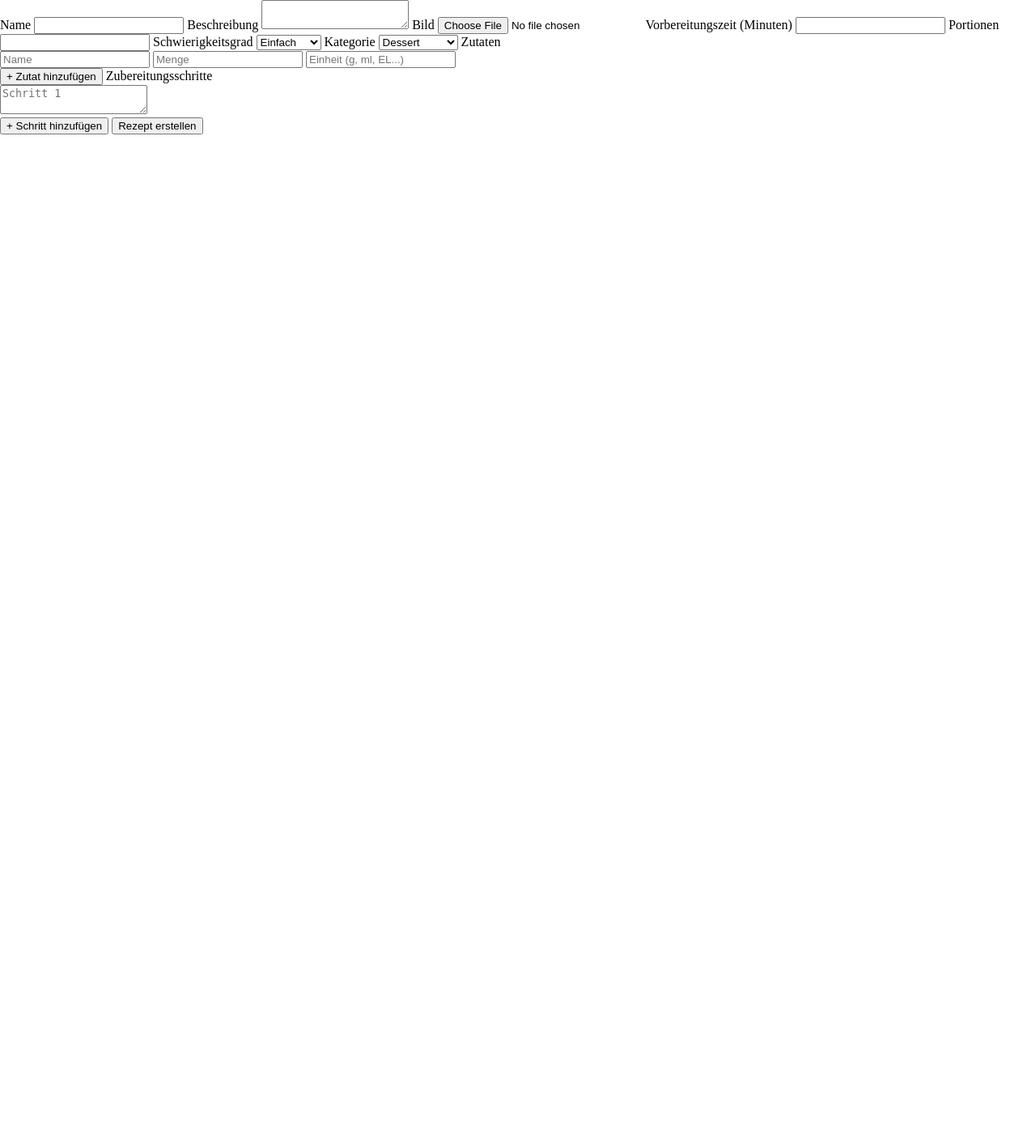
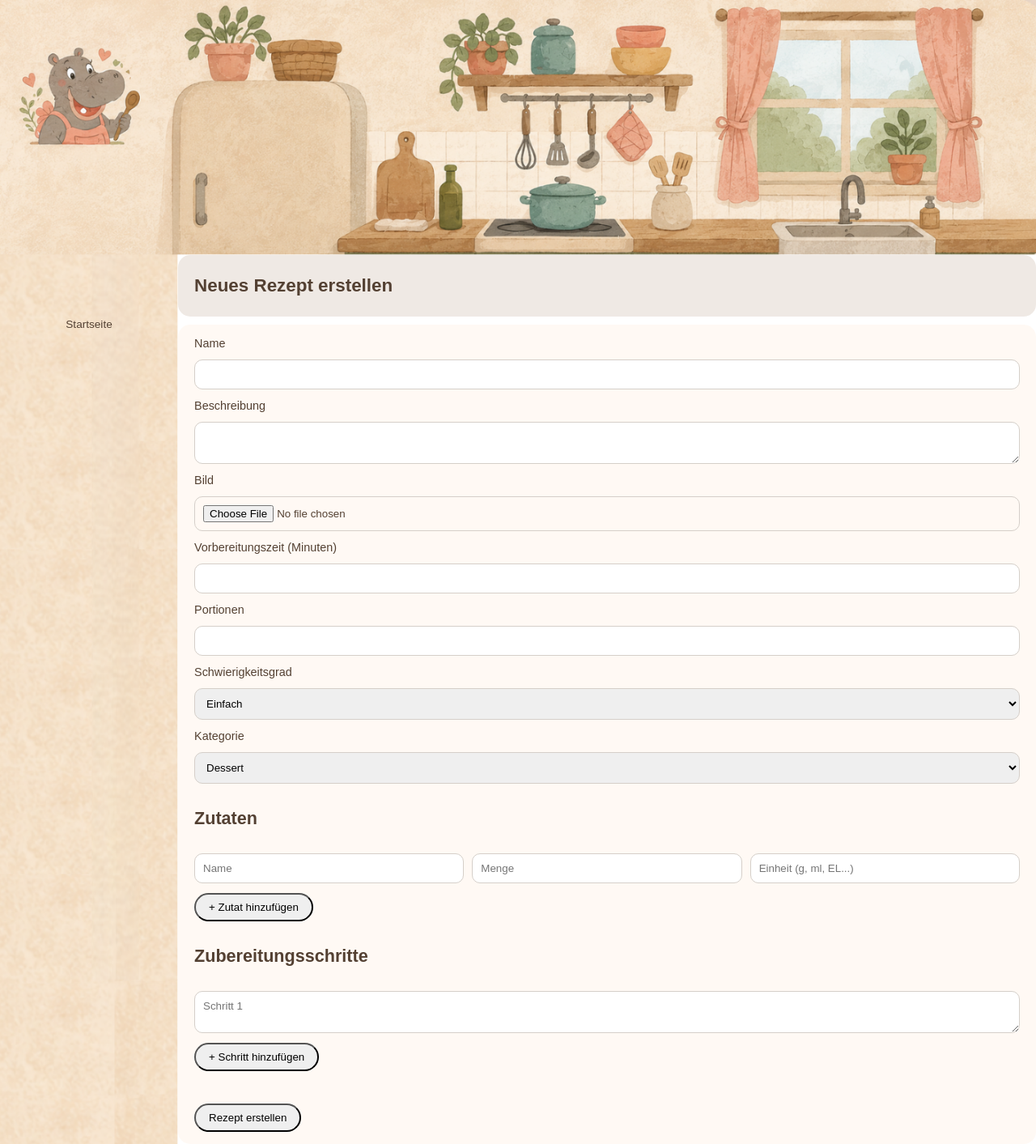
Before and after one commit to stokicteodora/rezeptwebseite, a Flask app: page /recipe/create in a window 1280 px wide. Shown: the whole page at 81% size. Before the commit the page ends 166 px from the top, so only its background shows below. Run offline with Flask 3, Linux system fonts and the light colour scheme; some web fonts are replaced.

Commit message:
Erstellseite

```diff
--- a/static/css/style.css
+++ b/static/css/style.css
@@ -230,3 +230,35 @@ html, body {
   padding-left: 18px;
   line-height: 1.7;
 }
+.detail-description-box form {
+    display: flex;
+    flex-direction: column;
+    gap: 12px;
+}
+
+.detail-description-box input,
+.detail-description-box textarea,
+.detail-description-box select {
+    width: 100%;
+    padding: 10px;
+    border-radius: 10px;
+    border: 1px solid #d5cfc9;
+    box-sizing: border-box;
+    font-family: inherit;
+}
+
+.detail-description-box button {
+    width: fit-content;
+    padding: 8px 16px;
+    border-radius: 20px;
+}
+
+.ingredient-row,
+.step-row {
+    display: flex;
+    gap: 10px;
+}
+
+.ingredient-row input {
+    flex: 1;
+}
--- a/templates/create.html
+++ b/templates/create.html
@@ -7,9 +7,19 @@
   <script src="{{ url_for('static', filename='js/create.js') }}" defer></script>
 </head>
 
-  <body class="create-body">
+<body class="detail-body">
+  <div class="detail-sidebar">
+    <a href="{{ url_for('home') }}">Startseite</a>
+  </div>
+
+  <div class="detail-page">
+    <div class="detail-main">
+      <div class="detail-title-box">
+        <h1>Neues Rezept erstellen</h1>
+      </div>
+
+      <div class="detail-description-box">
         <form method="POST" action="/recipe/create" enctype="multipart/form-data">
-
           <label>Name</label>
           <input type="text" name="name" required>
 
@@ -39,7 +49,7 @@
             {% endfor %}
           </select>
 
-        <label>Zutaten</label>
+          <h2>Zutaten</h2>
           <div id="ingredients">
             <div class="ingredient-row">
               <input type="text" name="ingredient_name[]" placeholder="Name">
@@ -48,17 +58,25 @@
             </div>
           </div>
           <button type="button" onclick="addIngredient()">+ Zutat hinzufügen</button>
-
-      <label>Zubereitungsschritte</label>
+          <h2>Zubereitungsschritte</h2>
           <div id="steps">
             <div class="step-row">
               <textarea name="step_description[]" placeholder="Schritt 1"></textarea>
             </div>
           </div>
-      <button type="button" onclick="addStep()">+ Schritt hinzufügen</button>
 
-      <button type="submit">Rezept erstellen</button>
+          <button type="button" onclick="addStep()">
+            + Schritt hinzufügen
+          </button>
+          <br>
+          <button type="submit">
+            Rezept erstellen
+          </button>
 
         </form>
+      </div>
+    </div>
+  </div>
+
 </body>
 </html>
--- a/templates/detail.html
+++ b/templates/detail.html
@@ -15,7 +15,7 @@
     <a href="#" id="delete-button">Löschen</a>
     {% endif %}
   </div>
-<form id="delete-form" method="POST" action="{{ url_for('delete_recipe', id=recipe.id) }}" style="display:none"></form>
+<form id="delete-form" method="POST" action="{{ url_for('delete_recipe', id=recipe.id) }}"></form>
   <div class="detail-page">
     <div class="detail-right">
       <div class="detail-content">
```
Also changed, not shown: instance/rezepte.db. Lines whose indentation alone changed are shown as unchanged.
